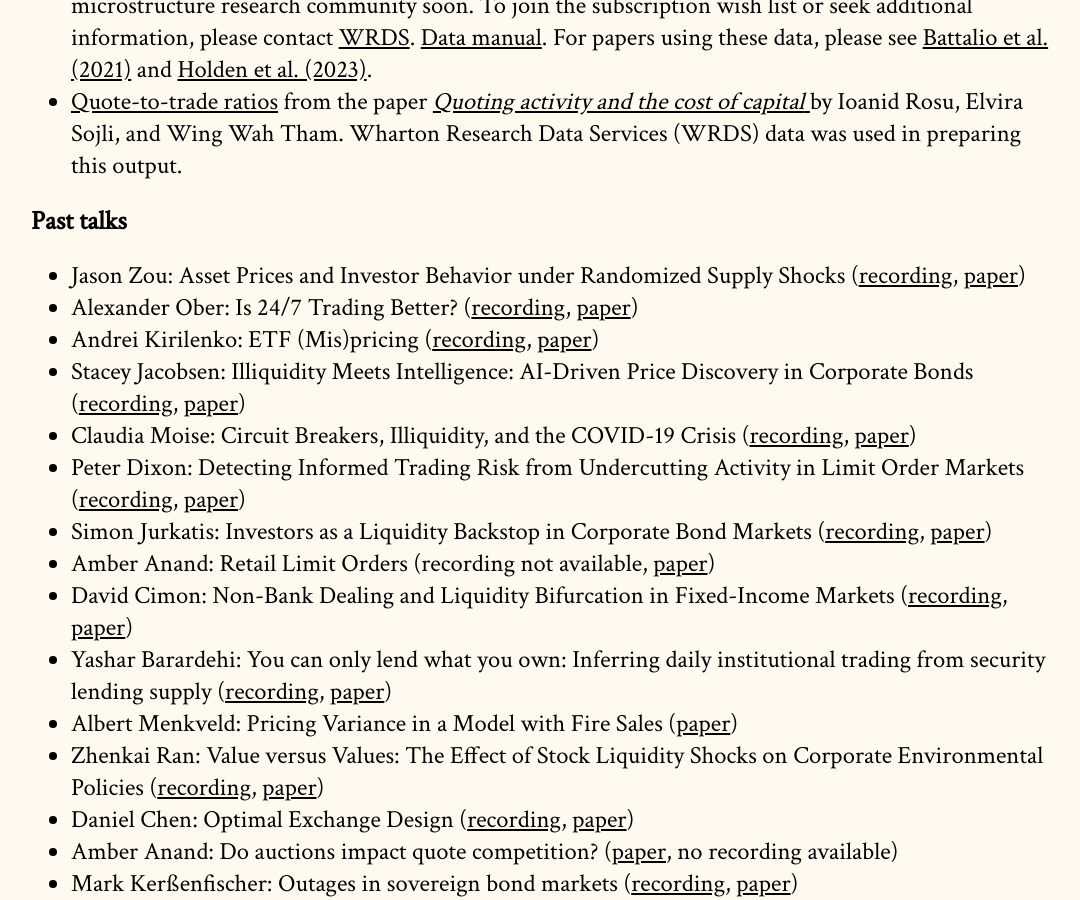
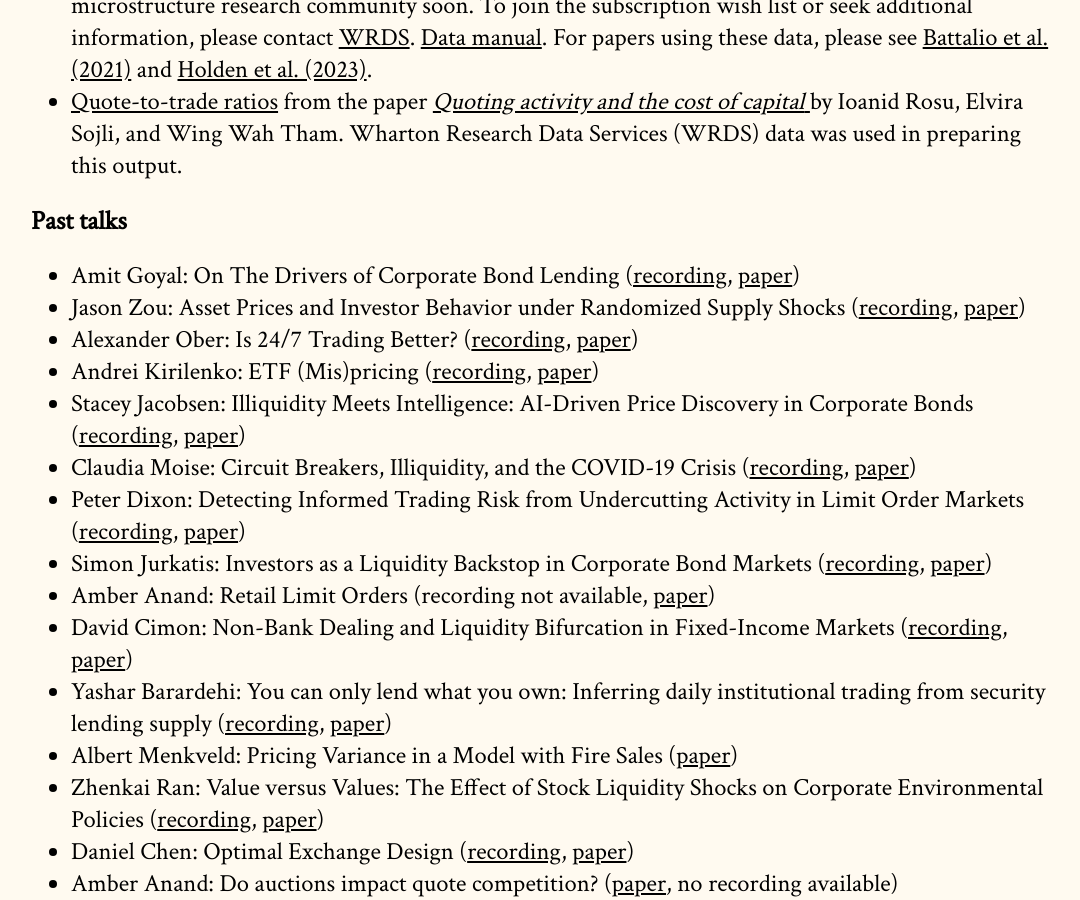
Before and after one commit to cpfiffer/microstructure.exchange, a Jekyll site: the page built from index.md, in a window 1280 px wide and 900 px high, scrolled down 3137 px. Shown: the whole window, without its empty margins (97-1177 px from the left). Built offline with Jekyll 4.4.1, drawn with Linux system fonts in a browser that asks for light colours; some web fonts are replaced.

Commit message:
Update index.md

```diff
--- a/index.md
+++ b/index.md
@@ -73,6 +73,7 @@ The Microstructure Exchange will host resources, tools, and data for microstruct
 - [Quote-to-trade ratios](https://drive.google.com/file/d/1H8wMvA_59-N5Y_xiDPGTbpBsX5BFwOIV/view) from the paper [_Quoting activity and the cost of capital_ ](https://papers.ssrn.com/sol3/papers.cfm?abstract_id=3005928) by Ioanid Rosu, Elvira Sojli, and Wing Wah Tham. Wharton Research Data Services (WRDS) data was used in preparing this output.
 
 ## Past talks
+- Amit Goyal: On The Drivers of Corporate Bond Lending ([recording](https://youtu.be/oZ8qg8o7kP8), [paper](https://microstructure.exchange/papers/Ownership_and_Bond_Lending.pdf))
 - Jason Zou: Asset Prices and Investor Behavior under Randomized Supply Shocks ([recording](https://www.youtube.com/watch?v=ikBC3Gx9Ho8), [paper](https://microstructure.exchange/papers/Zou_Ye.pdf))
 - Alexander Ober: Is 24/7 Trading Better? ([recording](https://youtu.be/79cGXKNoQpo), [paper](https://microstructure.exchange/papers/trading_hours.pdf))
 - Andrei Kirilenko: ETF (Mis)pricing ([recording](https://youtu.be/-OVIAs967AI), [paper](https://www.fca.org.uk/publications/occasional-papers/occasional-paper-68-etf-mispricing))
```
